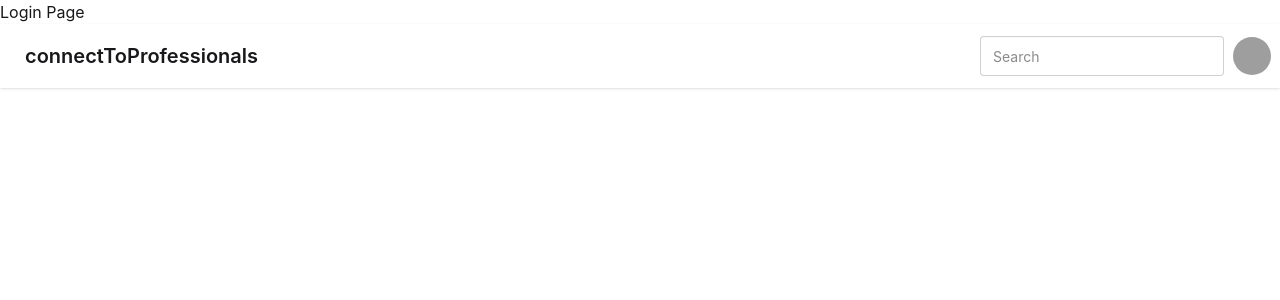
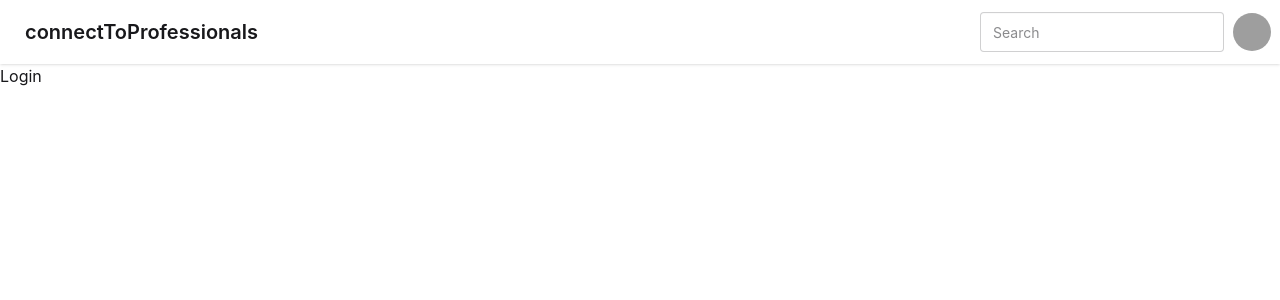
Before and after one commit to Sanjeetsahu29/connectToProfessionals-web, a React (Vite) app: page /login in a window 1280 px wide. Shown: the top 300 px of the page. Built offline with nearby package versions, Linux system fonts and the light colour scheme; grey boxes are pictures that could not be loaded; the HTML template or start-up script is replaced by a standard one.

Commit message:
Add a basic routing path and create a Body, Login and Profile component

```diff
--- a/src/App.jsx
+++ b/src/App.jsx
@@ -1,16 +1,18 @@
 import { BrowserRouter, Routes, Route } from "react-router-dom";
-import Navbar from "./Navbar";
+import Login from "./Login";
+import Profile from "./Profile";
+import Body from "./Body";
 function App() {
   return (
     <>
       <BrowserRouter basename="/">
         <Routes>
-          <Route path="/" element={<div>Home Page</div>} />
-          <Route path="/login" element={<div>Login Page</div>} />
-          <Route path="/test" element={<div>Test Page</div>} />
+          <Route path="/" element={<Body />}>
+            <Route path="/login" element={<Login />} />
+            <Route path="/profile" element={<Profile />} />
+          </Route>
         </Routes>
       </BrowserRouter>
-      <Navbar />
     </>
   );
 }
--- /dev/null
+++ b/src/Body.jsx
@@ -0,0 +1,15 @@
+import React from "react";
+import Navbar from "./Navbar";
+import { Outlet } from "react-router-dom";
+
+const Body = () => {
+  return (
+    <div>
+      <Navbar />
+      {/* any children routes of body will render here */}
+      <Outlet />
+    </div>
+  );
+};
+
+export default Body;
--- /dev/null
+++ b/src/Login.jsx
@@ -0,0 +1,7 @@
+import React from "react";
+
+const Login = () => {
+  return <div>Login</div>;
+};
+
+export default Login;
--- /dev/null
+++ b/src/Profile.jsx
@@ -0,0 +1,7 @@
+import React from "react";
+
+const Profile = () => {
+  return <div>Profile</div>;
+};
+
+export default Profile;
```
